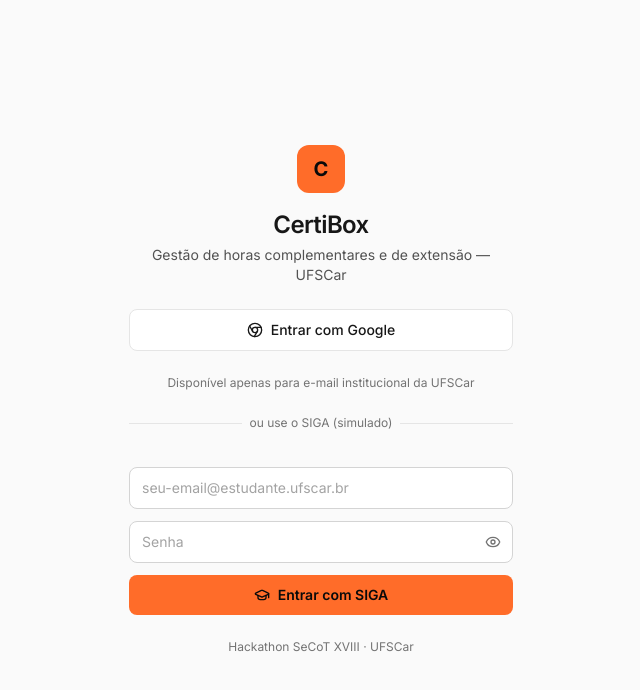
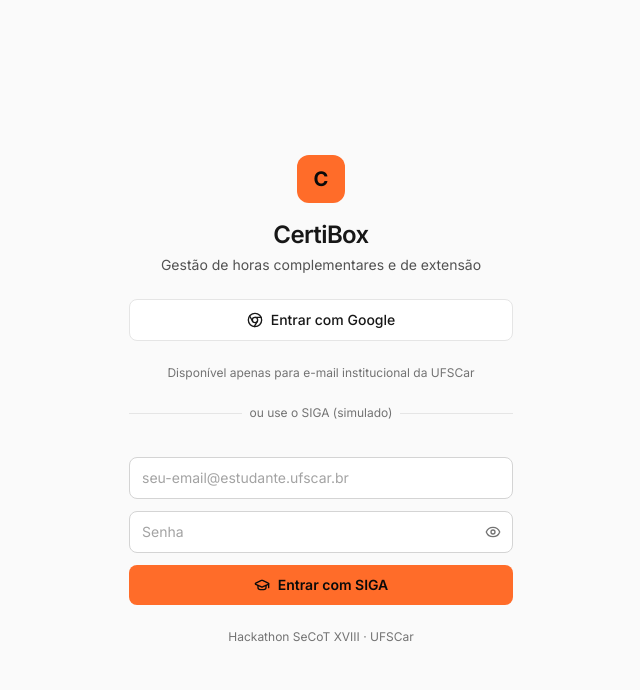
Before and after one commit to tkraide/Certibox, a Next.js app: page /login in a window 1280 px wide. Shown: the top 690 px of the page, without its empty margins (319-959 px from the left). Built offline with nearby package versions, Linux system fonts and the light colour scheme; no server answers.

Commit message:
fix: alteração subtítulo página login em texto complementar da página meus certificados

```diff
--- a/src/components/auth/login-form.tsx
+++ b/src/components/auth/login-form.tsx
@@ -115,7 +115,7 @@
         </span>
         <h1 className="mt-4 text-2xl font-semibold tracking-tight">CertiBox</h1>
         <p className="mt-1 text-sm text-neutral-600 dark:text-neutral-400">
-          Gestão de horas complementares e de extensão — UFSCar
+          Gestão de horas complementares e de extensão
         </p>
       </div>
 
--- a/src/components/certificates/certificates-page-content.tsx
+++ b/src/components/certificates/certificates-page-content.tsx
@@ -53,6 +53,11 @@
           </div>
         }
       />
+
+      <p className="-mt-4 mb-6 text-xs text-neutral-500 dark:text-neutral-500">
+        O link copiado em <strong>Gerar link compartilhável</strong> abre a página de aprovação —
+        é o que você envia para o professor revisar e aprovar ou rejeitar seus certificados.
+      </p>
 
       {!loaded ? (
         <div className="card flex items-center justify-center gap-2 py-10 text-sm text-neutral-500 dark:text-neutral-500">
```
